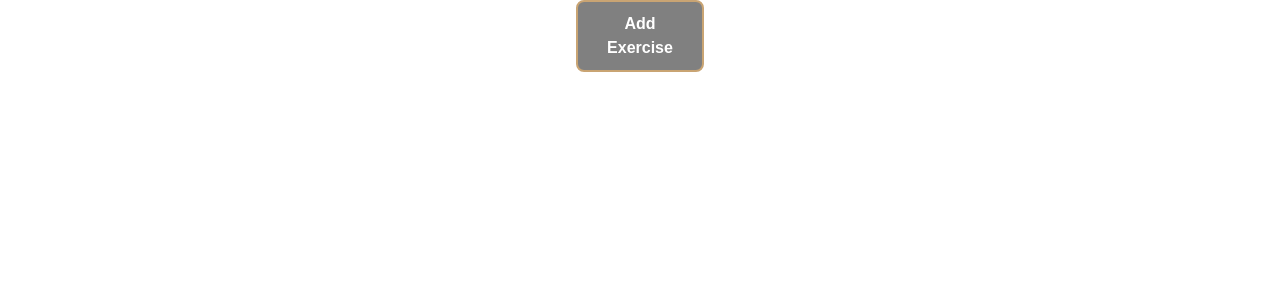
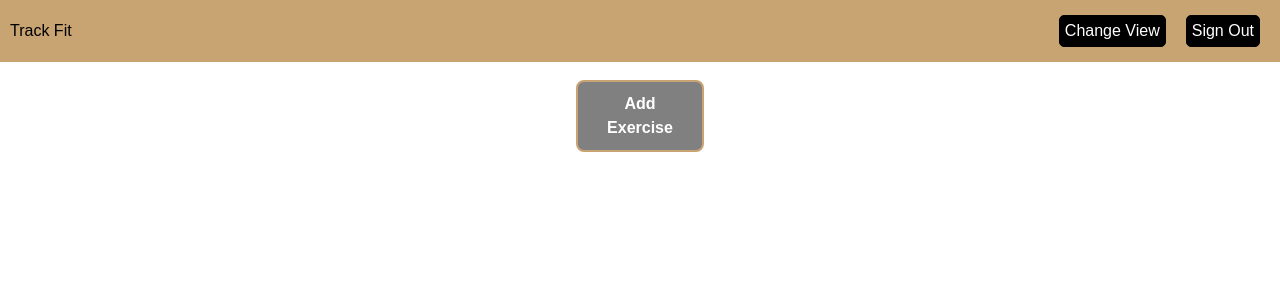
Before and after one commit to Pearlman11/WorkoutTracker, a Next.js app in the folder my-app/: page /daily in a window 1280 px wide. Shown: the top 300 px of the page. Built offline with nearby package versions, Linux system fonts and the light colour scheme.

Commit message:
Update page.tsx

```diff
--- a/my-app/src/app/daily/page.tsx
+++ b/my-app/src/app/daily/page.tsx
@@ -1,10 +1,16 @@
 import React from "react";
 import DailyView from "../components/DailyView";
+import Nav from "../components/Nav";
 
 export default function DailyPage() {
     return (
         <div>
-            <DailyView />
+            <div className='nav'>
+                <Nav changeView="/login" />
+            </div>
+            <div className='dv'>
+                <DailyView />
+            </div>
         </div>
     );
 }
```
